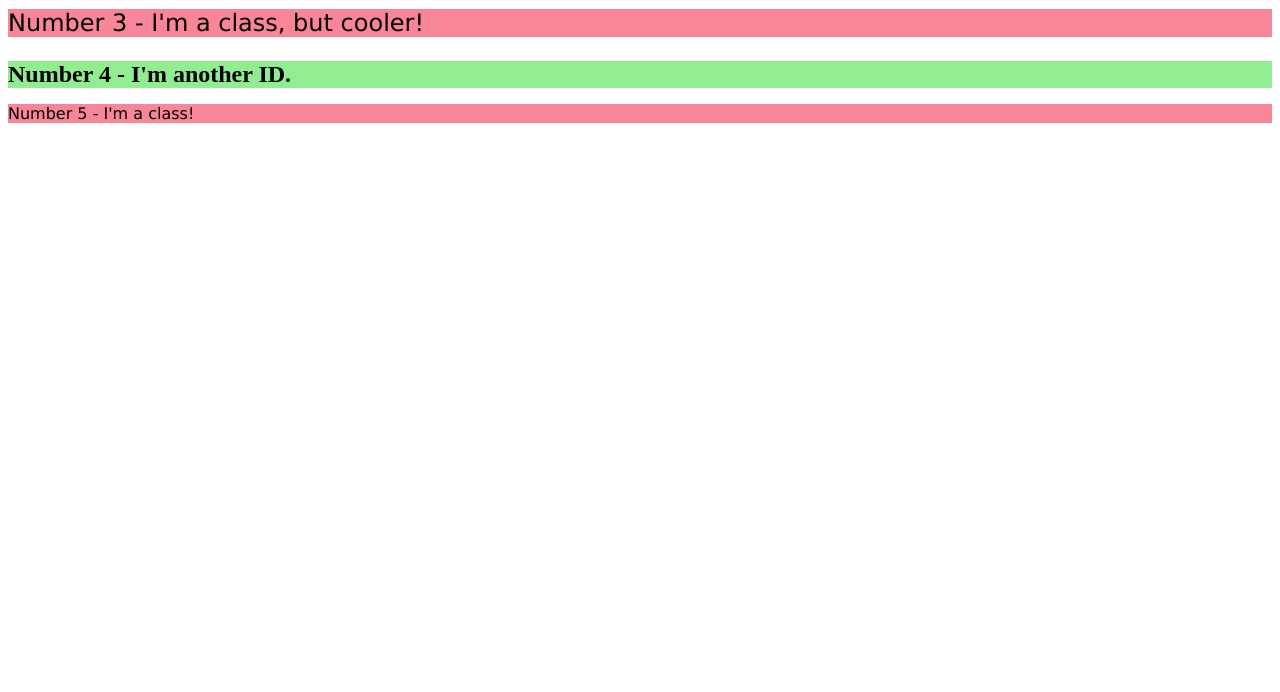
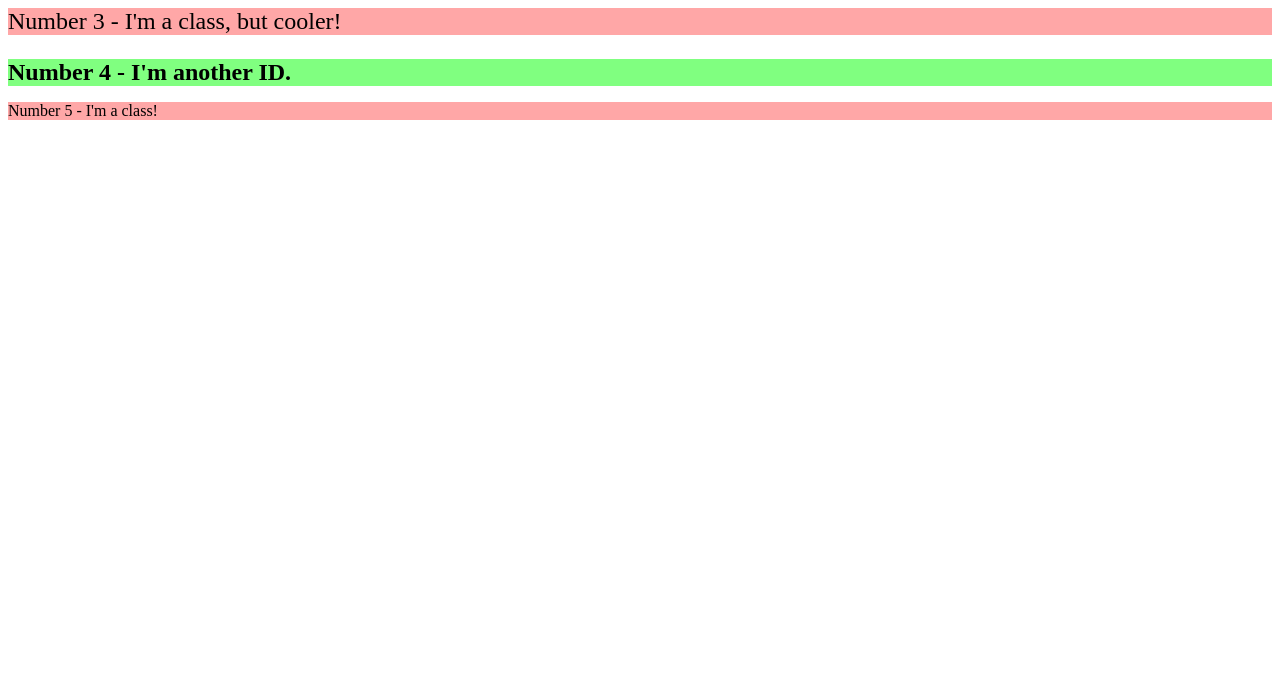
Before and after one commit to Cjay-hd/css-exercises, a plain HTML site: page 02-class-id-selectors/index.html in a window 1280 px wide. Shown: the part 108-800 px from the top of the page. Drawn offline with Linux system fonts and the light colour scheme.

Commit message:
The way i should have solved the following exercise

```diff
--- a/02-class-id-selectors/index.html
+++ b/02-class-id-selectors/index.html
@@ -8,10 +8,10 @@
     <link rel="stylesheet" href="styles.css">
   </head>
   <body>
-    <p>Number 1 - I'm a class!</p>
-    <div class="num2">Number 2 - I'm one ID.</div>
-    <p id="odd">Number 3 - I'm a class, but cooler!</p>
-    <div class="num4">Number 4 - I'm another ID.</div>
-    <p>Number 5 - I'm a class!</p>
+    <p class="odd">Number 1 - I'm a class!</p>
+    <div id="two">Number 2 - I'm one ID.</div>
+    <p class="odd adjust-font-size">Number 3 - I'm a class, but cooler!</p>
+    <div id="four" class="adjust-font-size">Number 4 - I'm another ID.</div>
+    <p class="odd">Number 5 - I'm a class!</p>
   </body>
 </html>
--- a/02-class-id-selectors/styles.css
+++ b/02-class-id-selectors/styles.css
@@ -1,19 +1,18 @@
-p {
-    background-color: rgb(249, 133, 152);
-    font-family: Verdana, DejaVu Sans, Sans-serif;
+.odd {
+    background-color: rgb(255, 167, 167);
+    font-family: Verdana "DejaVu Sans", sans-serif;
 }
 
-.num2 {
-    color: blue;
+.adjust-font-size {
+    font-size: 24px;
+}
+
+#two {
+    color: #0000ff;
     font-size: 36px;
 }
 
-.num4 {
-    background-color: lightgreen;
-    font-size: 24px;
+#four {
+    background-color: hsl(120, 100%, 75%);
     font-weight: bold;
 }
-
-#odd {
-    font-size: 24px;
-}
```
